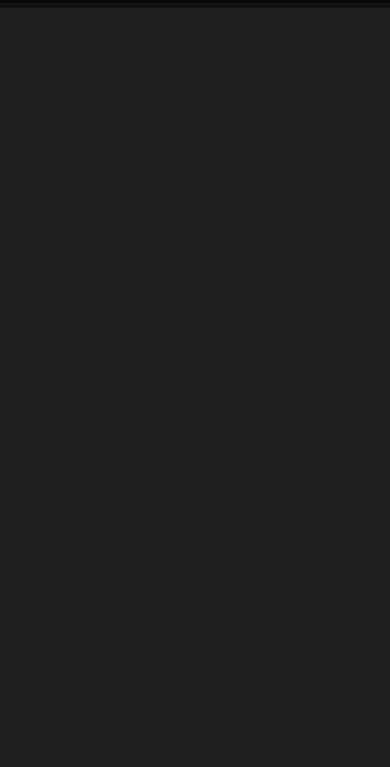
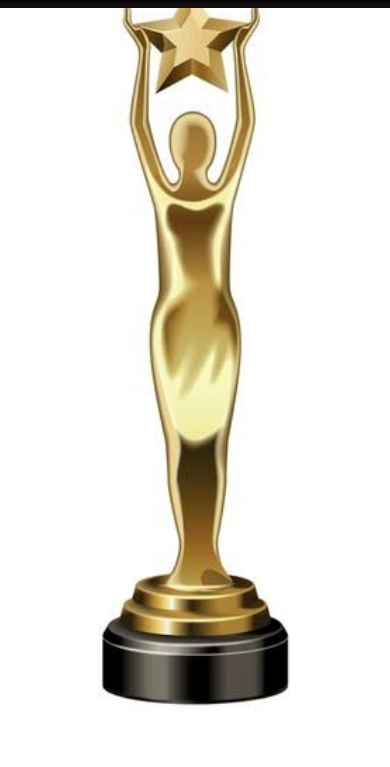
Before and after one commit to iblacksassin/Asian-Theatre-Awards, a plain HTML site: page index.html in a window 390 px wide. Shown: the part 77-844 px from the top of the page. Drawn offline with Linux system fonts and the light colour scheme.

Commit message:
Update index.css

```diff
--- a/index.css
+++ b/index.css
@@ -85,7 +85,7 @@ h1{
 }
 /*Starter*/
 #starter{
-    background: url(images(6).jpg)no-repeat;
+    background: url("images(6).jpg")no-repeat;
     background-size: cover;
     width: 100%;
     height: 100vh;
@@ -322,7 +322,7 @@ footer{
 
 /*Starter*/
 #starter{
-    background: url(images(6).jpg)no-repeat;
+    background: url("images(6).jpg")no-repeat;
     background-size: cover;
     width: 100%;
     height: 100vh;
```
